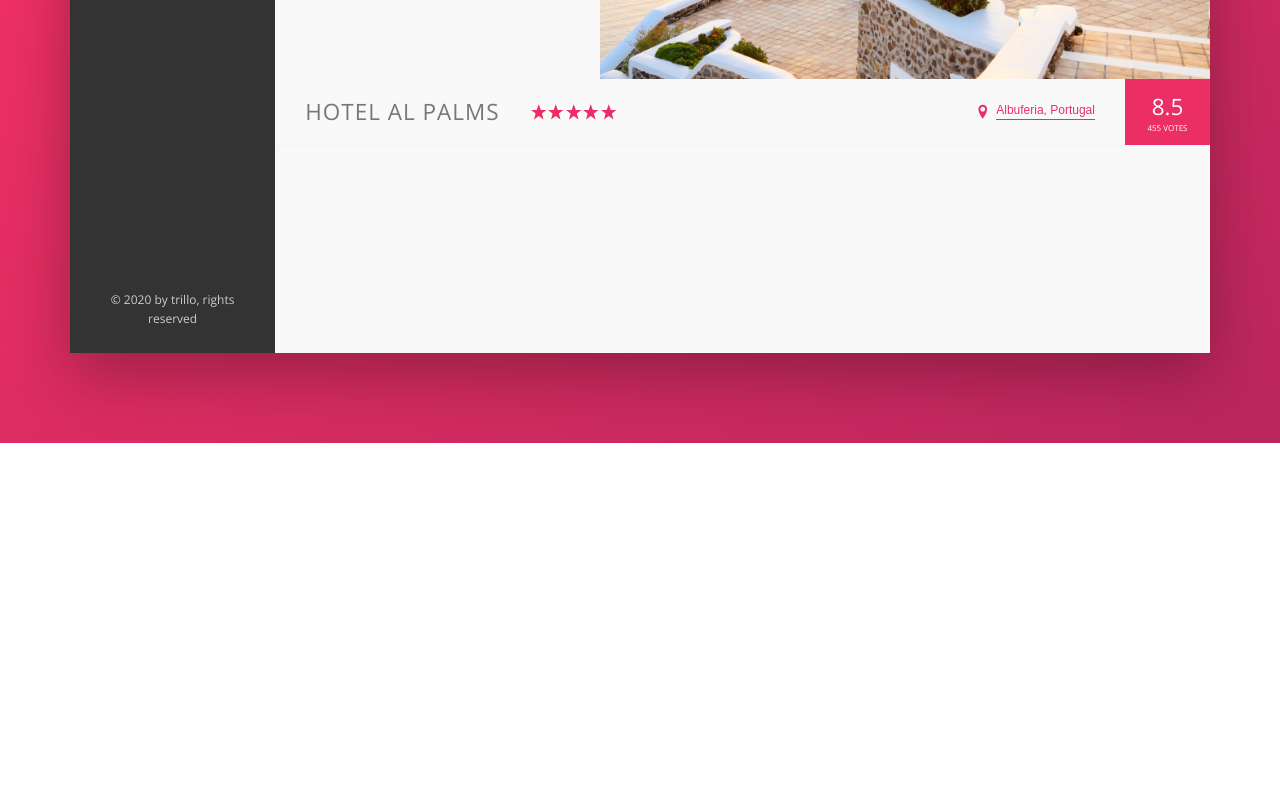
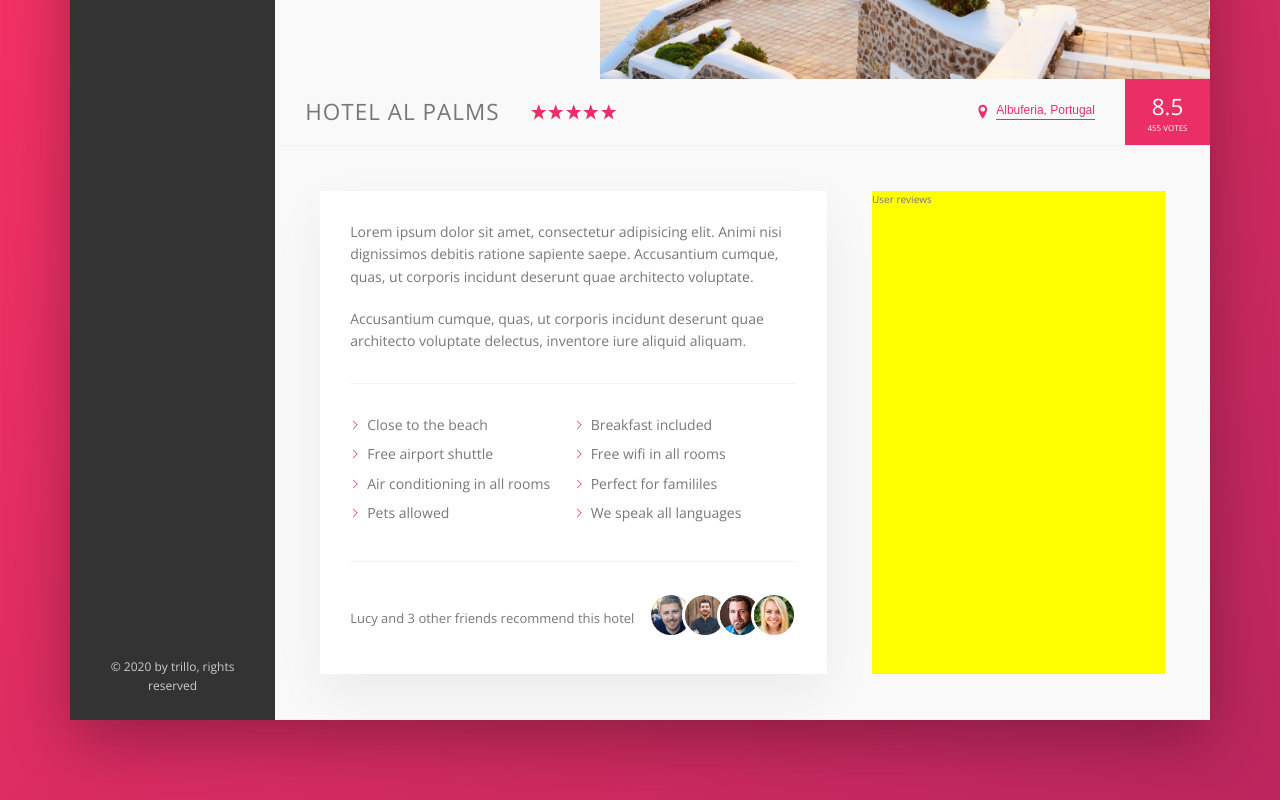
Before and after one commit to K-Sree-Lakshmi/Trillo, a website: page index.html in a window 1280 px wide. Shown: the part 437-1237 px from the top of the page. Before the commit the page ends 880 px from the top, so only its background shows below. Drawn offline with nearby package versions, Linux system fonts and the light colour scheme.

Commit message:
[Description] feature Styling and building description section

```diff
--- a/index.html
+++ b/index.html
@@ -129,6 +129,40 @@
 
                     </div>
                 </div>
+                <div class="detail">
+                    <div class="description">
+                        <p class="paragraph">
+                            Lorem ipsum dolor sit amet, consectetur adipisicing elit. Animi nisi dignissimos debitis ratione sapiente saepe. Accusantium cumque, quas, ut corporis incidunt deserunt quae architecto voluptate.
+                        </p>
+                        <p class="paragraph">
+                            Accusantium cumque, quas, ut corporis incidunt deserunt quae architecto voluptate delectus, inventore iure aliquid aliquam.
+                        </p>
+                        <ul class="list">
+                            <li class="list__item">Close to the beach</li>
+                            <li class="list__item">Breakfast included</li>
+                            <li class="list__item">Free airport shuttle</li>
+                            <li class="list__item">Free wifi in all rooms</li>
+                            <li class="list__item">Air conditioning in all rooms</li>
+                            <li class="list__item">Perfect for famililes</li>
+                            <li class="list__item">Pets allowed</li>
+                            <li class="list__item">We speak all languages</li>
+                        </ul>
+                        <div class="recommend">
+                            <p class="recommend__count">
+                                Lucy and 3 other friends recommend this hotel
+                            </p>
+                            <div class="recommend__friends">
+                                <img src="img/user-3.jpg" alt="Friend 1" class="recommend__photo">
+                                <img src="img/user-4.jpg" alt="Friend 2" class="recommend__photo">
+                                <img src="img/user-5.jpg" alt="Friend 3" class="recommend__photo">
+                                <img src="img/user-6.jpg" alt="Friend 4" class="recommend__photo">
+                            </div>
+                        </div>
+                    </div>
+                    <div class="user-reviews">
+                        User reviews
+                    </div>
+                </div>
                 </main>
             </div>
         </div>
--- a/sass/_base.scss
+++ b/sass/_base.scss
@@ -31,6 +31,10 @@
     --color-grey-dark-3: #999;
 
     --shadow-dark: 0 2rem 6rem rgba(0,0,0,.3);
+    --shadow-light: 0 2rem 5rem rgba(0,0,0,.06);
+
+
+    --line: 1px solid var(--color-grey-light-2);
 }
 *{
     margin: 0;
--- a/sass/_components.scss
+++ b/sass/_components.scss
@@ -284,3 +284,72 @@
         transform: scale(1);
     }
 }
+
+
+/////////////////////// PARAGRAPH //////////////////
+.paragraph:not(:last-of-type){
+    margin-bottom: 2rem;
+}
+
+/////////////////////// LIST //////////////////
+.list{
+    list-style: none;
+    margin: 3rem 0;
+    padding: 3rem 0;
+    border-bottom: var(--line);
+    border-top: var(--line);
+    display: flex;
+    flex-wrap: wrap;
+
+    &__item{
+        flex: 0 0 50%;
+        margin-bottom: 0.7rem;
+    }
+
+    &__item::before{
+        content: "";
+        display: inline-block;
+        height: 1rem;
+        width: 1rem;
+        margin-right: 0.7rem;
+        // background-image: url(../img/chevron-thin-right.svg);
+        // background-size: cover;
+
+        //New browsers:  mask
+        // Allows us to see through
+
+        background-color: var(--color-primary);
+        -webkit-mask-image: url(../img/chevron-thin-right.svg);
+        -webkit-mask-size: cover;
+        mask-image: url(../img/chevron-thin-right.svg);
+        mask-size: cover;
+
+    }
+
+}
+
+/////////////////////// RECOMMEND //////////////////
+.recommend{
+    font-size: 1.3rem;
+    color: var(--color-grey-dark-2);
+    display: flex;
+    align-items: center;
+    &__count{
+        margin-right: auto;
+    }
+
+    &__friends{
+
+    }
+
+    &__photo{
+        box-sizing: content-box;
+        height: 4rem;
+        width: 4rem;
+        border-radius: 50%;
+        border: 3px solid #fff;
+        &:not(:last-child){
+            margin-right: -1.5rem;
+        }
+    }
+}
--- a/sass/_layout.scss
+++ b/sass/_layout.scss
@@ -10,7 +10,7 @@
     font-size: 1.4rem;
     height: 7rem;
     background-color: #fff;
-    border-bottom: 1px solid var(--color-grey-light-2);
+    border-bottom: var(--line);
     display: flex;
     justify-content: space-between;
     align-items: center;
@@ -29,6 +29,28 @@
 }
 
 .hotel-view{
-    height: 80vh;
+    // height: 80vh;
     flex: 1;
 }
+
+.detail{
+  display: flex;
+  padding: 4.5rem;
+  background-color: var(-color-grey-light-1);
+  border-bottom: var(--line);
+}
+
+.description{
+ background-color:#fff;
+ flex: 0 0 60%;
+ margin-right: 4.5rem;
+ box-shadow: var(--shadow-light);
+ padding: 3rem;
+ font-size: 1.4rem;
+
+}
+
+.user-reviews{
+background-color:yellow;
+flex: 1;
+}
```
Also changed, not shown: css/style.css.
